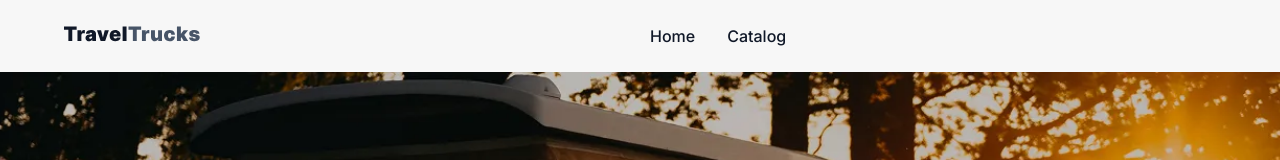
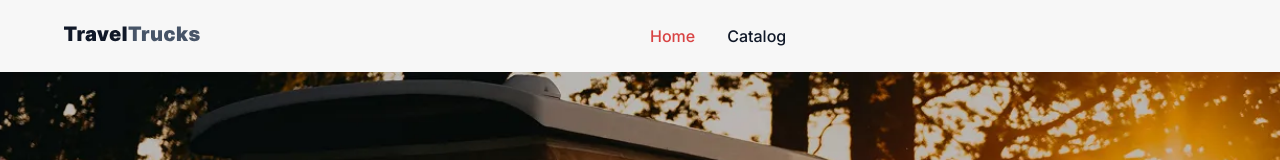
Before and after one commit to Marina-Slyepinina/TravelTrucks-App, a Next.js app: page / in a window 1280 px wide. Shown: the top 160 px of the page. Built offline with nearby package versions, Linux system fonts and the light colour scheme.

Commit message:
fixed navigation header styles

```diff
--- a/components/Header/Header.module.css
+++ b/components/Header/Header.module.css
@@ -30,6 +30,10 @@
     padding-bottom: 24px;
 }
 
+.active {
+    color: var(--button-hover);
+}
+
 .navItem:hover {
     color: var(--button-hover);
 }
--- a/components/Header/Header.tsx
+++ b/components/Header/Header.tsx
@@ -1,7 +1,13 @@
+"use client";
+
 import Link from "next/link";
+import { usePathname } from "next/navigation";
 import css from "./Header.module.css";
 
 export const Header = () => {
+
+    const pathname = usePathname();
+
     return (
         <header className={css.header}>
             <nav className={css.nav}>
@@ -12,10 +18,10 @@ export const Header = () => {
                 </Link>
                 <ul className={css.navList}>
                     <li className={css.navItem}>
-                        <Link href="/">Home</Link>
+                        <Link href="/" className={pathname === "/" ? css.active : ""}>Home</Link>
                     </li>
                     <li className={css.navItem}>
-                        <Link href="/catalog">Catalog</Link>
+                        <Link href="/catalog" className={pathname === "/catalog" ? css.active : ""}>Catalog</Link>
                     </li>
                 </ul>
             </nav>
```
